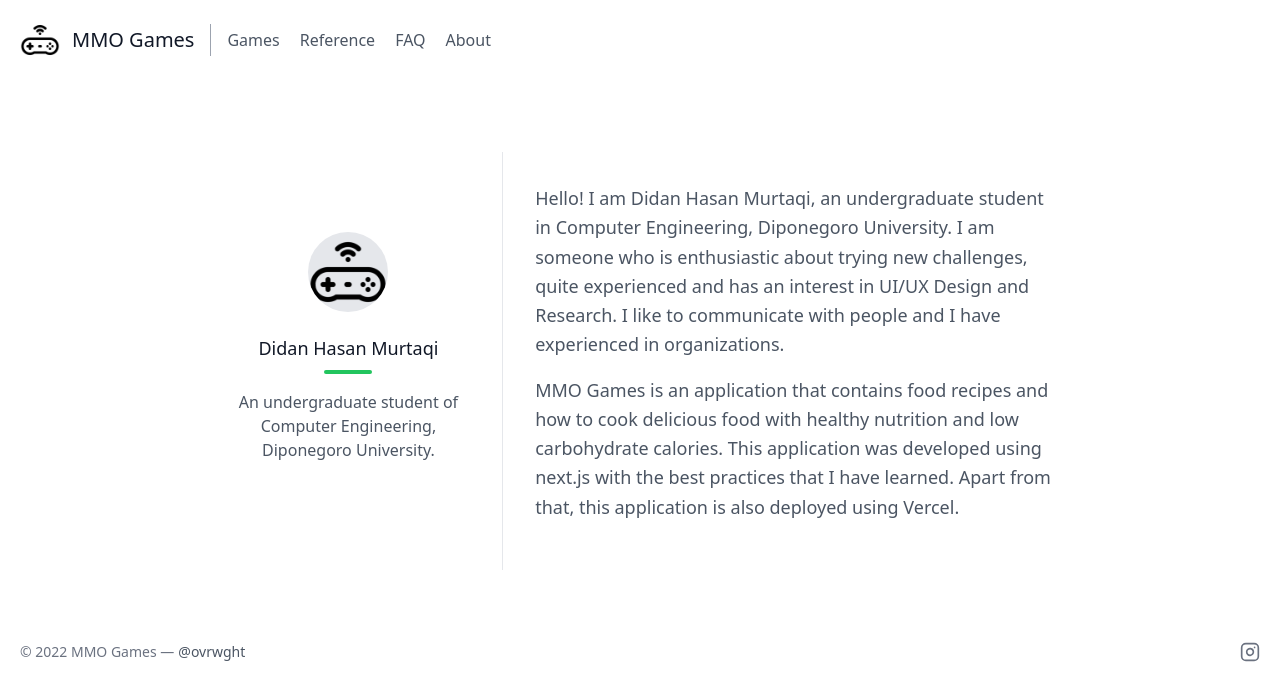
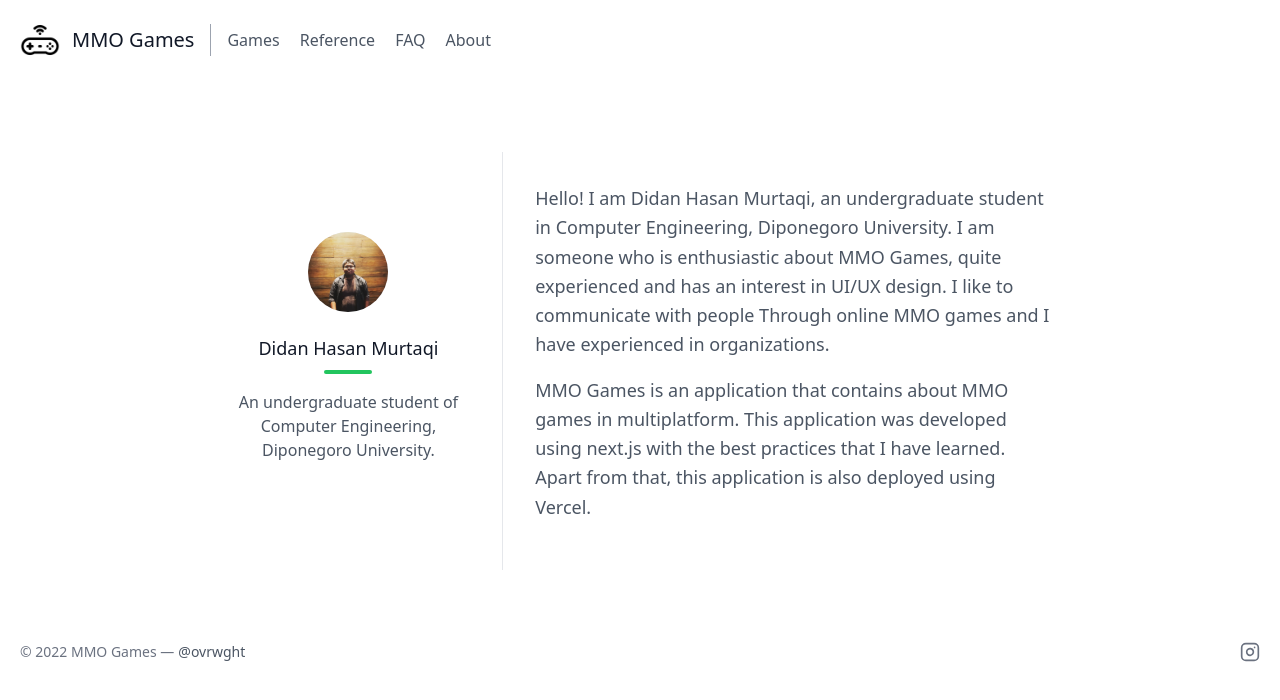
Before and after one commit to didanndut/mmo-games, a Next.js app: page /about in a window 1280 px wide. Shown: the top 700 px of the page. Built offline with nearby package versions, Linux system fonts and the light colour scheme.

Commit message:
Update about js faq js reference js

```diff
--- a/pages/about.js
+++ b/pages/about.js
@@ -1,8 +1,8 @@
+import Image from "next/image";
 import Meta from "../components/Meta";
 import Header from "../components/Header";
 import Footer from "../components/Footer";
-import Image from "next/image";
-import icon from "../public/assets/apple-icon.png";
+import profile from "../public/assets/foto-profile-ppb.png";
 
 export default function About() {
   return (
@@ -18,7 +18,7 @@
               <div className="sm:w-1/3 text-center sm:pr-8 sm:py-20">
                 <div className="w-20 h-20 rounded-full inline-flex items-center justify-center bg-gray-200 text-gray-400">
                   <Image
-                    src={icon}
+                    src={profile}
                     alt="profile"
                     className="rounded-full"
                     width="100%"
@@ -40,16 +40,14 @@
                 <p className="leading-relaxed text-lg mb-4">
                   Hello! I am Didan Hasan Murtaqi, an undergraduate student in
                   Computer Engineering, Diponegoro University. I am someone who
-                  is enthusiastic about trying new challenges, quite experienced
-                  and has an interest in UI/UX Design and Research. I like to
-                  communicate with people and I have experienced in
+                  is enthusiastic about MMO Games, quite experienced
+                  and has an interest in UI/UX design. I like to
+                  communicate with people Through online MMO games and I have experienced in
                   organizations.
                 </p>
 
                 <p className="leading-relaxed text-lg mb-4">
-                  MMO Games is an application that contains food recipes
-                  and how to cook delicious food with healthy nutrition and low
-                  carbohydrate calories. This application was developed using
+                  MMO Games is an application that contains about MMO games in multiplatform. This application was developed using
                   next.js with the best practices that I have learned. Apart
                   from that, this application is also deployed using Vercel.
                 </p>
--- a/pages/faq.js
+++ b/pages/faq.js
@@ -21,11 +21,9 @@
               <path d="M925.036 57.197h-304c-27.6 0-50 22.4-50 50v304c0 27.601 22.4 50 50 50h145.5c-1.9 79.601-20.4 143.3-55.4 191.2-27.6 37.8-69.399 69.1-125.3 93.8-25.7 11.3-36.8 41.7-24.8 67.101l36 76c11.6 24.399 40.3 35.1 65.1 24.399 66.2-28.6 122.101-64.8 167.7-108.8 55.601-53.7 93.7-114.3 114.3-181.9 20.601-67.6 30.9-159.8 30.9-276.8v-239c0-27.599-22.401-50-50-50zM106.036 913.497c65.4-28.5 121-64.699 166.9-108.6 56.1-53.7 94.4-114.1 115-181.2 20.6-67.1 30.899-159.6 30.899-277.5v-239c0-27.6-22.399-50-50-50h-304c-27.6 0-50 22.4-50 50v304c0 27.601 22.4 50 50 50h145.5c-1.9 79.601-20.4 143.3-55.4 191.2-27.6 37.8-69.4 69.1-125.3 93.8-25.7 11.3-36.8 41.7-24.8 67.101l35.9 75.8c11.601 24.399 40.501 35.2 65.301 24.399z"></path>
             </svg>
             <p className="leading-relaxed text-lg">
-            MMO Games is an application that contains food recipes and how to
-            cook delicious food with healthy nutrition and low carbohydrate calories.
-            This application can be used as a cooking guide for everyone who wants to
-            live a healthy life. This MMO Games app is made with lots of love
-            so I hope you enjoy it! Let's live healthy!
+            MMO Games is an application that contains MMO games that can be play on multiplatform.
+            This MMO Games app is made with lots of love
+            so I hope you enjoy it!
             </p>
             <span className="inline-block h-1 w-10 rounded bg-green-500 mt-8 mb-6"></span>
             <h2 className="text-gray-900 font-medium title-font tracking-wider text-sm">
--- a/pages/reference.js
+++ b/pages/reference.js
@@ -19,10 +19,10 @@
             </div>
             <div className="flex-grow sm:text-left text-center mt-6 sm:mt-0">
               <h2 className="text-gray-900 text-lg title-font font-medium mb-2">
-                Food Reference
+                Games Reference
               </h2>
               <p className="leading-relaxed text-base">
-                Food Reference on this MMO Games Application is using
+                Game Reference on this MMO Games Application is using
                 Wikipedia.
               </p>
             </div>
@@ -50,8 +50,7 @@
                 API Reference
               </h2>
               <p className="leading-relaxed text-base">
-                API or Application Programming Interface on this Low Carb
-                Recipes is using RAPID API.
+                API or Application Programming Interface on this MMO Games is using RAPID API.
               </p>
             </div>
           </div>
```
Also changed, not shown: public/assets/foto-profile-ppb.png (added), 1 other file (tests, documents, lock files or other folders).
